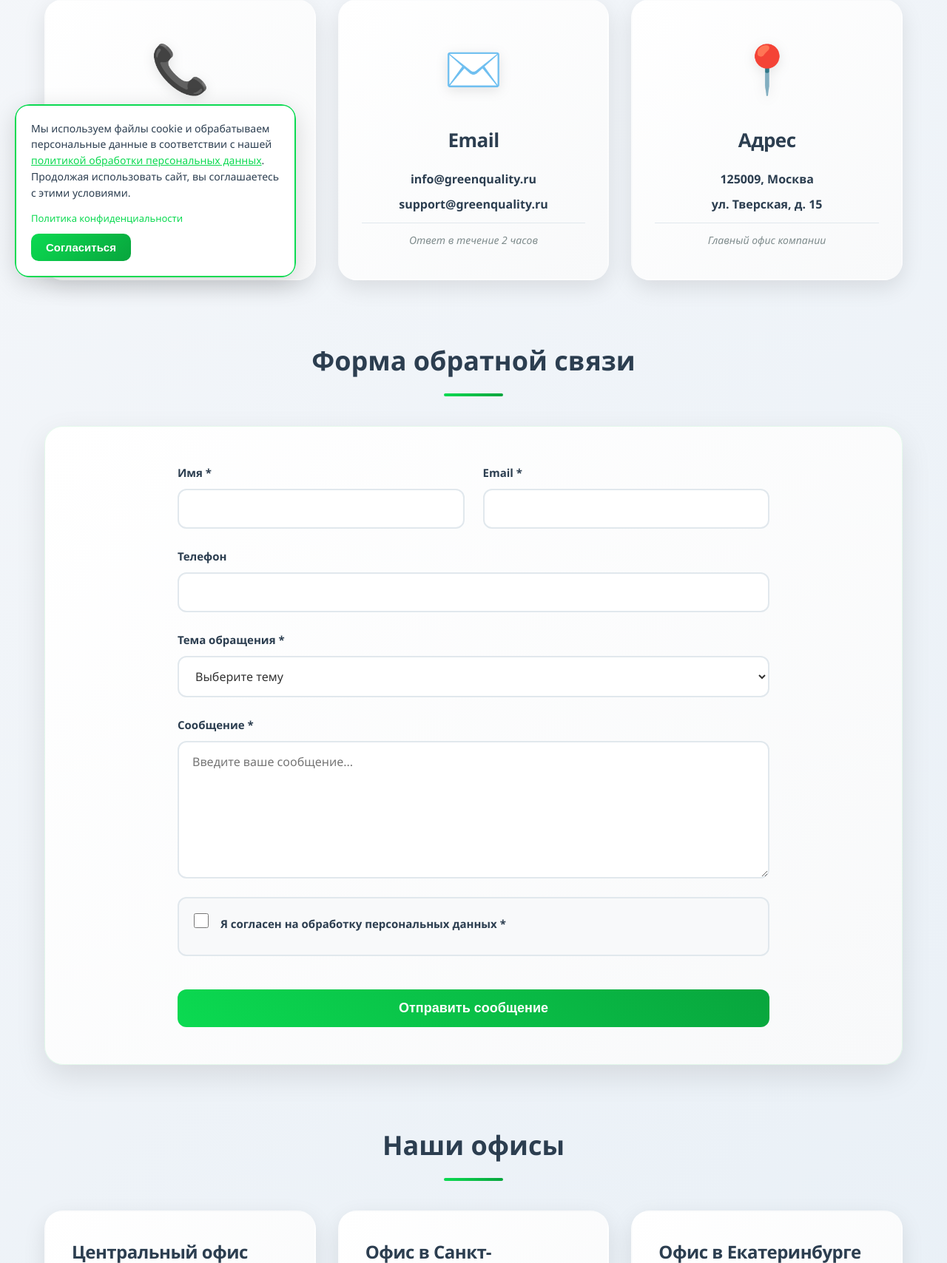
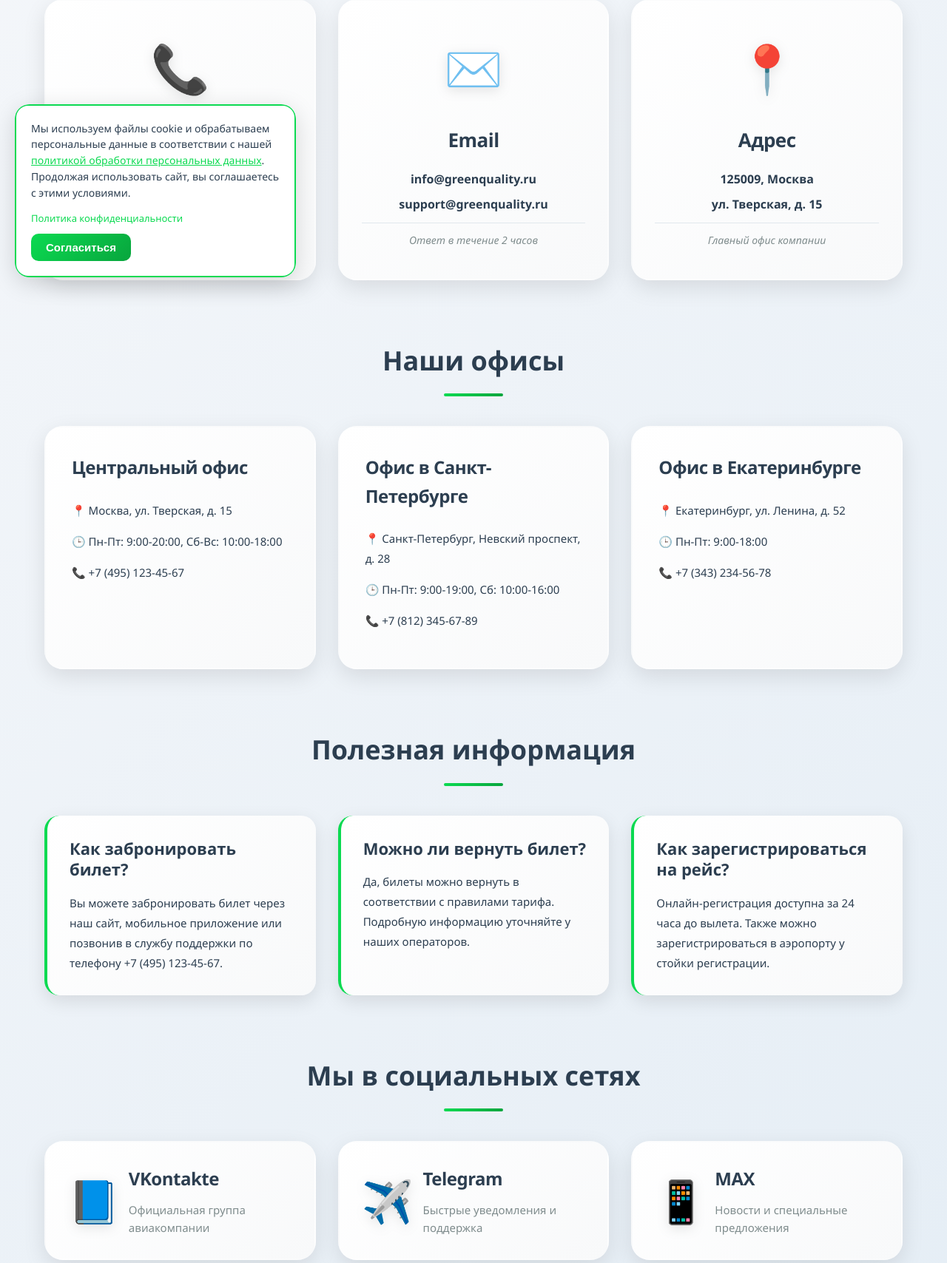
Before and after one commit to Archive-of-practical-work-for-the-MPT/GreenQuality, a Django app: page /contacts/ in a window 1280 px wide. Shown: the part 405-2113 px from the top of the page at 74% size. Run offline with Django 5.2, Linux system fonts and the light colour scheme.

Commit message:
update contacts page

```diff
--- a/greenquality/airline/templates/contacts.html
+++ b/greenquality/airline/templates/contacts.html
@@ -34,54 +34,6 @@
                 <p>ул. Тверская, д. 15</p>
                 <small>Главный офис компании</small>
             </div>
-        </div>
-    </section>
-
-    <!-- Форма обратной связи -->
-    <section class="feedback-section">
-        <h2 class="section-title">Форма обратной связи</h2>
-        <div class="feedback-container">
-            <form class="feedback-form">
-                <div class="form-row">
-                    <div class="form-group">
-                        <label for="name">Имя *</label>
-                        <input type="text" id="name" name="name" required>
-                    </div>
-                    <div class="form-group">
-                        <label for="email">Email *</label>
-                        <input type="email" id="email" name="email" required>
-                    </div>
-                </div>
-                <div class="form-group">
-                    <label for="phone">Телефон</label>
-                    <input type="tel" id="phone" name="phone" maxlength="20" inputmode="numeric"
-                           pattern="\+?[0-9]*" title="Только цифры (в начале допускается +)">
-                </div>
-                <div class="form-group">
-                    <label for="subject">Тема обращения *</label>
-                    <select id="subject" name="subject" required>
-                        <option value="">Выберите тему</option>
-                        <option value="booking">Бронирование и билеты</option>
-                        <option value="flight">Информация о рейсе</option>
-                        <option value="baggage">Багаж и провоз</option>
-                        <option value="refund">Возврат и обмен билетов</option>
-                        <option value="complaint">Жалоба или предложение</option>
-                        <option value="other">Другое</option>
-                    </select>
-                </div>
-                <div class="form-group">
-                    <label for="message">Сообщение *</label>
-                    <textarea id="message" name="message" rows="6" placeholder="Введите ваше сообщение..." required></textarea>
-                </div>
-                <div class="form-group checkbox-group">
-                    <label class="checkbox-label">
-                        <input type="checkbox" name="consent" required>
-                        <span class="checkmark"></span>
-                        Я согласен на обработку персональных данных *
-                    </label>
-                </div>
-                <button type="submit" class="submit-btn">Отправить сообщение</button>
-            </form>
         </div>
     </section>
 
@@ -126,10 +78,6 @@
                 <h3>Как зарегистрироваться на рейс?</h3>
                 <p>Онлайн-регистрация доступна за 24 часа до вылета. Также можно зарегистрироваться в аэропорту у стойки регистрации.</p>
             </div>
-            <div class="faq-card">
-                <h3>Что входит в стоимость билета?</h3>
-                <p>В стоимость входят все обязательные сборы и налоги. Дополнительные услуги (багаж, выбор места) оплачиваются отдельно.</p>
-            </div>
         </div>
     </section>
 
```
Also changed, not shown: greenquality/airline/templates/index.html (+4 -4 lines).
